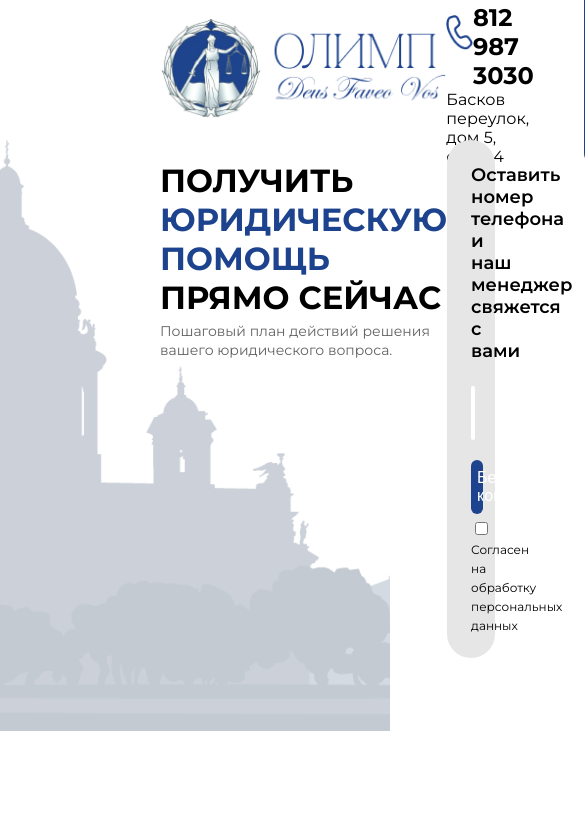
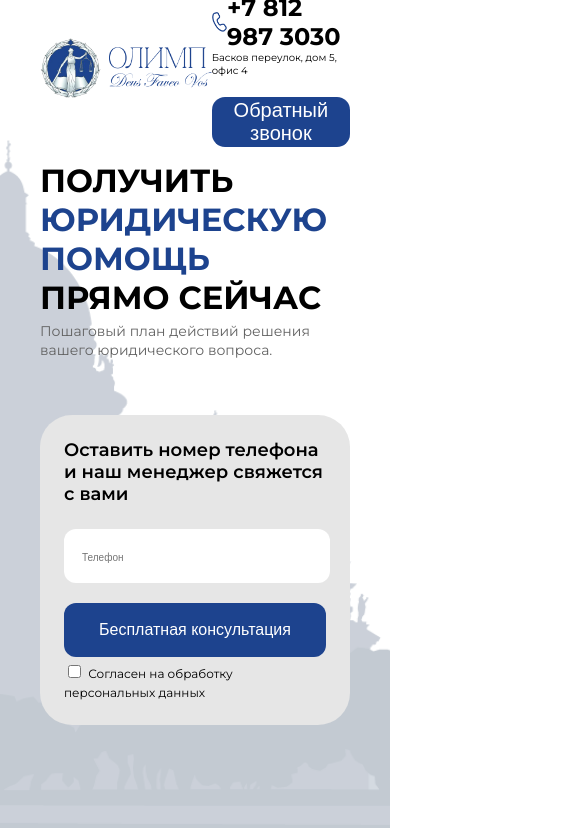
Before and after one commit to Jet-Green/olimp-landing, a plain HTML site: page index.html in a window 390 px wide. Shown: the top 828 px of the page, 585 px wide, since content can reach past the window. Drawn offline with Linux system fonts and the light colour scheme.

Commit message:
adaptive header and start

```diff
--- a/index.html
+++ b/index.html
@@ -20,7 +20,9 @@
         <div class="contact">
           <div class="contact-info">
             <div class="phone-number"><img src="./img/phone-icon.png" alt="" />+7 812 987 3030</div>
-            Басков переулок, дом 5, офис 4
+            <span class="address">
+              Басков переулок, дом 5, офис 4
+            </span>
           </div>
           <button class="callback-button">Обратный звонок</button>
         </div>
@@ -135,6 +137,7 @@
         </div>
       </div>
     </div>
+
     <div class="container">
       <div class="garant">
         <h1>Гарантии</h1>
--- a/sass/components/_header.scss
+++ b/sass/components/_header.scss
@@ -5,38 +5,81 @@
   height: 140px;
 
   .logo {
-    // стили для логотипа
     img {
       max-height: 100px;
     }
   }
+
   .contact {
     display: flex;
 
     .contact-info {
       display: flex;
       flex-direction: column;
-
-      // стили для номера телефона
+      .address {
+        font-size: clamp(0.625rem, 0.3267rem + 0.8523vw, 1rem);
+      }
       .phone-number {
         display: flex;
         align-items: center;
         font-size: clamp(1.5rem, 1.2017rem + 0.8523vw, 1.875rem);
         font-weight: 700;
+
         img {
           height: 35px;
         }
       }
+    }
 
-    }
     .callback-button {
-      // стили для кнопки "обратный звонок"
-      margin-left: 50px;
-      background-color: #1D438E;
+      margin-left: 20px;
+      background-color: #1d438e;
       color: white;
-      font-size: 30px;
+      font-size: 20px;
       border-radius: 13px;
       border: 0px;
+      min-height: 50px;
     }
   }
+  @media (max-width: 1264px) {
+    .contact {
+      display: flex;
+      flex-direction: column;
+      // align-items: start;
+      .contact-info {
+        .phone-number {
+          img {
+            height: 20px;
+          }
+        }
+      }
+      .callback-button {
+        margin-top: 20px;
+        margin-left: 0;
+      }
+    }
+    .logo {
+      img {
+        max-height: 60px;
+      }
+    }
+  }
+
+  // @media (max-width: 768px) {
+  //   flex-direction: column;
+  //   height: auto;
+
+  //   .logo {
+  //     margin-bottom: 20px;
+  //   }
+
+  //   .contact {
+  //     flex-direction: column;
+
+  //     .callback-button {
+  //       margin-top: 20px;
+  //       margin-left: 0;
+  //     }
+  //   }
+  // }
 }
--- a/sass/components/_start.scss
+++ b/sass/components/_start.scss
@@ -64,3 +64,14 @@
     }
   }
 }
+@media (max-width: 1264px) {
+  .start {
+    display: flex;
+    flex-direction: column;
+    .form {
+      width: 100%;
+      margin-top: 56px;
+      margin-bottom: 120px;
+    }
+  }
+}
--- a/sass/main.scss
+++ b/sass/main.scss
@@ -8,6 +8,16 @@
 
 .container {
   padding: 0px 160px 0px 160px;
+}
+@media(max-width: 1264px) {
+  .container {
+    padding: 0px 80px 0px 80px;
+  }
+}
+@media (max-width: 768px) {
+  .container {
+    padding: 0px 40px 0px 40px;
+  }
 }
 body {
   margin: 0;
```
Also changed, not shown: sass/main.css, 1 other file.
